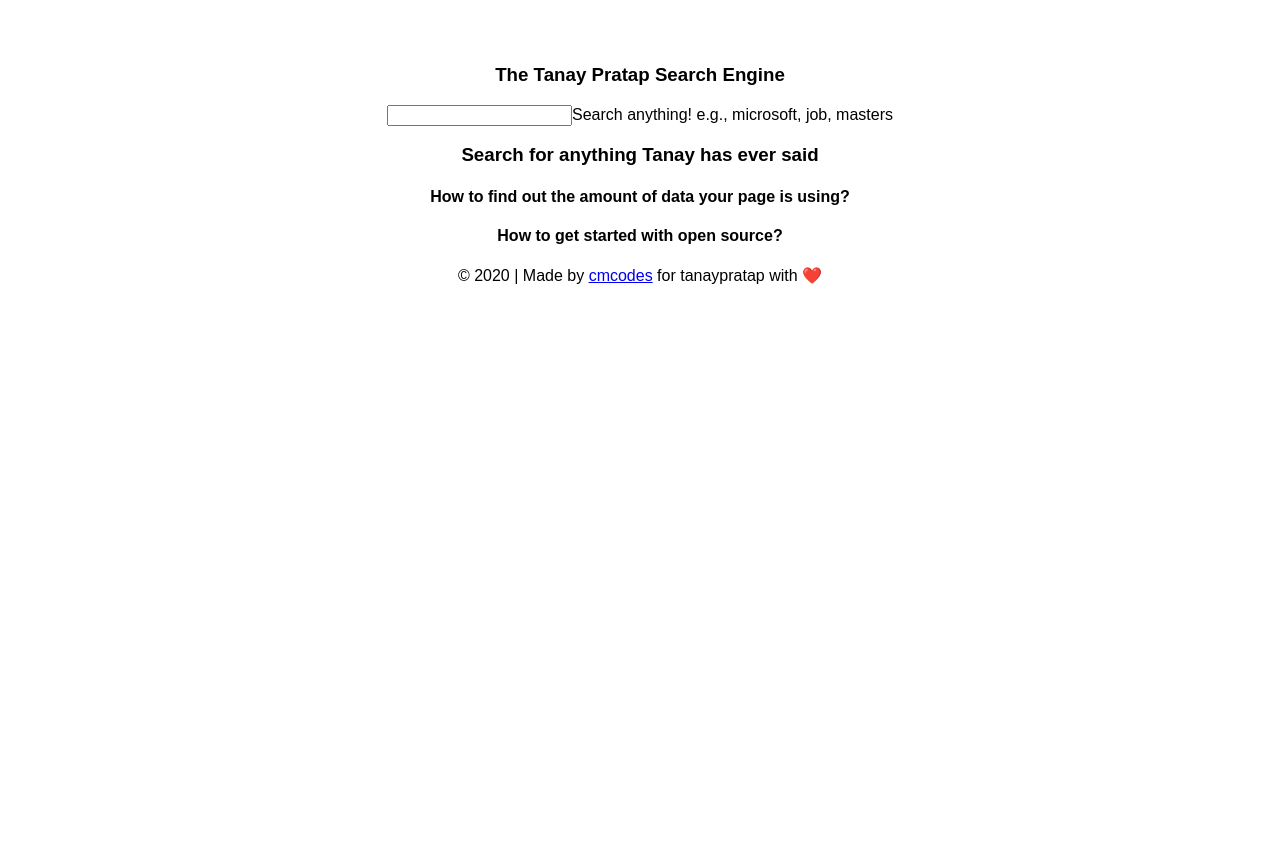
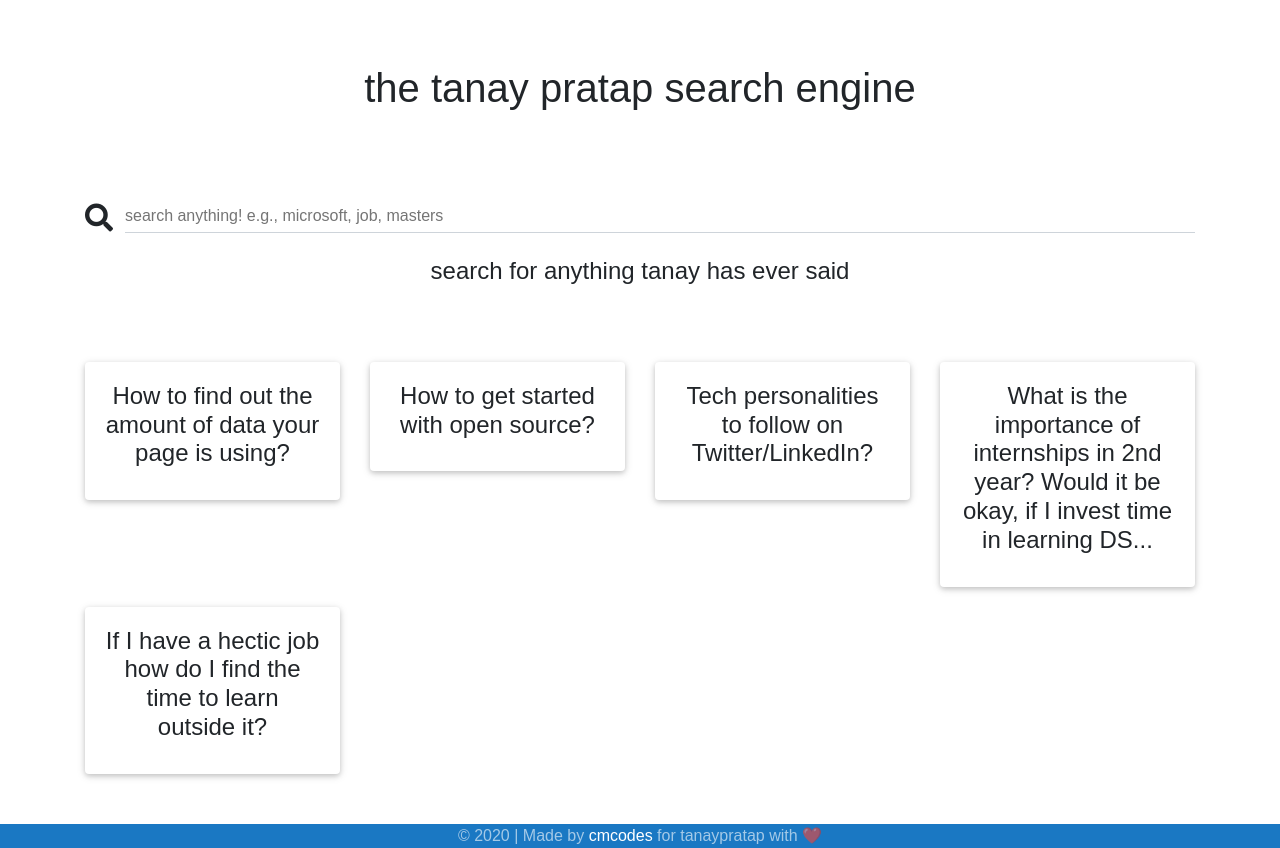
Before and after one commit to cmcodes1/tanaypratap-search-engine, a React (Create React App) app: page / in a window 1280 px wide. Before the commit the page ends 800 px from the top, so only its background shows below. Built offline with nearby package versions, Linux system fonts and the light colour scheme.

Commit message:
added styling

```diff
--- a/src/App.js
+++ b/src/App.js
@@ -22,8 +22,8 @@ class App extends React.Component {
         <Card>
           <CardBody>
             <CardTitle title={content.name}>
-              {content.name.substring(0, 70)}
-              {content.name.length > 70 && "..."}
+              {content.name.substring(0, 100)}
+              {content.name.length > 100 && "..."}
             </CardTitle>
           </CardBody>
         </Card>
@@ -48,31 +48,43 @@ class App extends React.Component {
         <div className="flyout">
           <main style={{ marginTop: "4rem" }}>
             <div className="container">
-              <div className="row">
-                <div className="col-12">
+
+              <div>
+
+                <div>
                   <center>
-                    <h3>The Tanay Pratap Search Engine</h3>
+                  <h1>the tanay pratap search engine</h1><br/><br/>
                   </center>
                 </div>
-                <div className="col">
-                  <Input
-                    label="Search anything! e.g., microsoft, job, masters"
-                    icon="search"
-                    onChange={this.onchange}
-                  />
+
+                <div>
+                  <center>
+                    <Input
+                      label="search anything! e.g., microsoft, job, masters"
+                      icon="search"
+                      onChange={this.onchange}
+                    />
+                  </center>
                 </div>
-                <h3>Search for anything Tanay has ever said</h3>
-                <div className="col" />
+
+                <div>
+                  <center>
+                    <h4>search for anything tanay has ever said</h4><br/><br/>
+                  </center>
+                </div>
+
               </div>
+
               <div className="row">
                 {filteredContent.map(content => {
                   return this.renderContent(content);
                 })}
               </div>
+
             </div>
           </main>
           <Footer color="blue">
-            <p className="footer-copyright mb-0">
+            <p className="footer-copyright mb-0" style={{ marginTop: 50 }}>
               &copy; {new Date().getFullYear()} | Made by <a href="https://www.github.com/cmcodes1">cmcodes</a> for tanaypratap with ❤️
             </p>
           </Footer>
--- a/src/Content.json
+++ b/src/Content.json
@@ -4,5 +4,14 @@
     },
     {
         "name": "How to get started with open source?"
+    },
+    {
+        "name": "Tech personalities to follow on Twitter/LinkedIn?"
+    },
+    {
+        "name": "What is the importance of internships in 2nd year? Would it be okay, if I invest time in learning DS, Algo and other computer science related stuff?"
+    },
+    {
+        "name": "If I have a hectic job how do I find the time to learn outside it?"
     }
 ]
--- a/src/index.js
+++ b/src/index.js
@@ -1,6 +1,9 @@
 import React from 'react';
 import ReactDOM from 'react-dom';
 // import './index.css';
+import '@fortawesome/fontawesome-free/css/all.min.css';
+import 'bootstrap-css-only/css/bootstrap.min.css';
+import 'mdbreact/dist/css/mdb.css';
 import App from './App';
 import "./styles.css";
 import * as serviceWorker from './serviceWorker';
```
